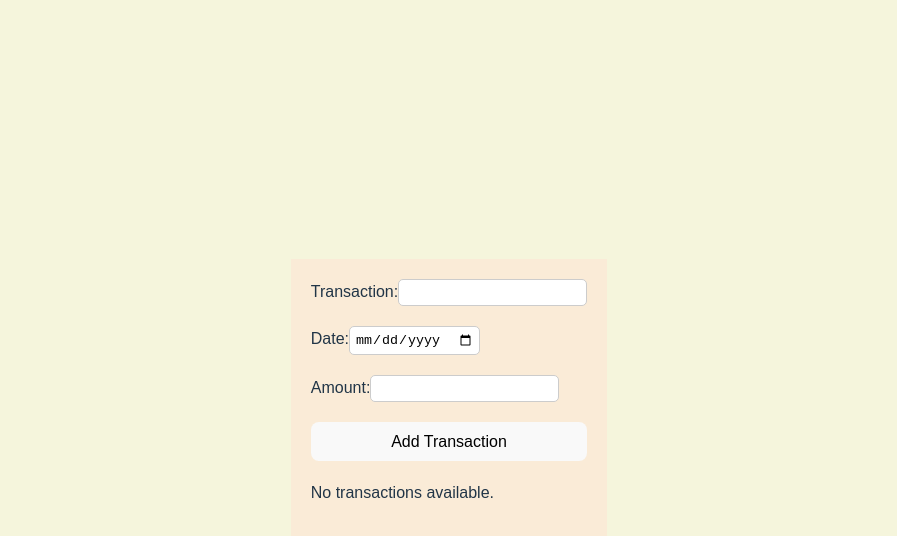
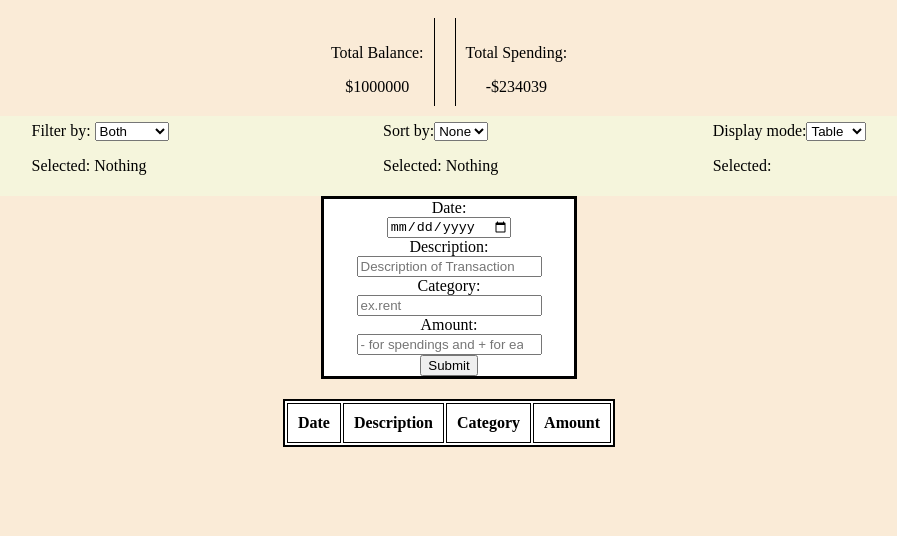
Before and after one commit to JMyoi/BudgetTracker-React, a React (Vite) app: page / in a window 1280 px wide. Shown: the top 536 px of the page, without its empty margins (191-1088 px from the left). Built offline with nearby package versions, Linux system fonts and the light colour scheme.

Commit message:
Major Refactor

```diff
--- a/src/App.css
+++ b/src/App.css
@@ -1,66 +1,78 @@
 body{
+  background-color: antiquewhite;
+}
+#Page{
+  display:flex;
+  flex-direction: column;
+  align-items: center;
+}
+.AddTransactionForm{
+  border: 3px solid black;
+  display:flex;
+  flex-direction: column;
+  align-items: center;
+  width:250px;
+  height:auto;
+  background-color: white;
+}
+#TableContent{
+  border: 2px solid black;
+  width:auto;
+  margin: 20px 20px;
+  background-color: white;
+
+}
+.tableHeader{
+  border:1px solid black;
+  padding: 10px 10px;
+}
+.tableData{
+  text-align: center;
+  border:1px solid black;
+  padding: 10px 10px;
+}
+
+
+.TotalInfo{
+  display:flex;
+
+
+}
+#balance{
+  display:flex;
+  flex-direction: column;
+  align-items: center;
+  border-right: 1px solid black;
+  padding: 10px 10px;
+  margin: 10px 10px;
+}
+#spending{
+  display:flex;
+  flex-direction: column;
+  align-items: center;
+  border-left: 1px solid black;
+  padding: 10px 10px;
+  margin: 10px 10px;
+
+}
+
+#HeaderToolbar{
+  background-color: beige;
   display:flex;
   flex-direction: row;
-  justify-content: center;
+  justify-content: space-evenly;
   align-items: center;
-  background-color: beige;
+  width:100%;
+  height:80px;
+
 }
-.budget-tracker {
-  max-width: 500px;
-  margin: 0 auto;
-  padding: 20px;
-  font-family: Arial, sans-serif;
-  background-color: antiquewhite;
+#Filter:hover{
+  background-color:blanchedalmond;
 }
+#Sort:hover{
+  background-color: blanchedalmond;
 
-form {
-  display: flex;
-  flex-direction: column;
-  margin-bottom: 20px;
 }
-
-label {
-  margin-bottom: 10px;
+#Display:hover{
+  background-color: blanchedalmond;
 }
-
-input{
-  padding: 5px;
-  border-radius: 5px;
-  border: 1px solid #ccc;
-  margin-bottom: 10px;
-}
-
-button {
-  padding: 8px 12px;
-  background-color: #007bff;
-  color: black;
-  border: none;
-  border-radius: 5px;
-  cursor: pointer;
-}
-
-table {
-  width: 100%;
-  border-collapse: collapse;
-  margin-bottom: 20px;
-}
-
-th,
-td {
-  padding: 8px;
-  text-align: left;
-}
-
-th {
-  background-color: #007bff;
-  color: #fff;
-}
-
-.remove-button {
-  padding: 5px 10px;
-  background-color: #dc3545;
-  color: #fff;
-  border: none;
-  border-radius: 5px;
-  cursor: pointer;
-}
--- a/src/App.jsx
+++ b/src/App.jsx
@@ -1,86 +1,184 @@
-import { useState } from 'react'
-import reactLogo from './assets/react.svg'
-import viteLogo from '/vite.svg'
 import './App.css'
+import {useState} from 'react'
+import HeaderToolbar from './HeaderToolbar'
 
-function BudgetTracker() {
-  const [transactions, setTransactions] = useState([]);//set to empty aray
+function TotalInfo(){
+  let totalBalance = 1000000;
+  let totalSpent = 234039;
+  return(
+  <div className = "TotalInfo">
+    <div id = "balance">
+      <p>Total Balance:</p>
+      ${totalBalance}
+    </div>
+    <div id = 'spending'>
+      <p>Total Spending:</p>
+      -${totalSpent}
+    </div>
+  </div>);
+}
 
-  const handleAddTransaction = (event) => {
-    event.preventDefault();
-    const form = event.target;
-    const transaction = {
-      name: form.name.value,
-      date: form.date.value,
-      //turn the string into floating point number
-      amount: parseFloat(form.amount.value),
-    };
-    setTransactions([...transactions, transaction]);
-    form.reset();
-  };
 
-  const handleRemoveTransaction = (index) => {
-    const updatedTransactions = [...transactions];
-    updatedTransactions.splice(index, 1);
-    setTransactions(updatedTransactions);
-  };
+function Form(){
+  //this state holds an array of objects with transaction, data, and amount keys.
+const[transactionInputs, setTransactionInputs] = useState([]);
 
-  return (
-    <div className="budget-tracker">
-      <form onSubmit={handleAddTransaction}>
-        <label>
-          Transaction:
-          <input type="text" name="name" required />
-        </label>
-        <label>
-          Date:
-          <input type="date" name="date" required />
-        </label>
-        <label>
-          Amount:
-          <input type="number" name="amount" step="0.01" required />
-        </label>
-        <button type="submit">Add Transaction</button>
+  function handleSubmit(e){
+    e.preventDefault();
+      setTransactionInputs(
+        [{
+          date: e.target.dateInput.value,
+          description: e.target.descriptionInput.value,
+          category: e.target.categoryInput.value,
+          amount: e.target.amountInput.value
+
+        },
+        ...transactionInputs]
+        //form.reset(); if you want the form to reset.
+      );
+
+    }
+
+
+  return(
+    <>
+    <form onSubmit = {handleSubmit} className = "AddTransactionForm" >
+    <label htmlFor ="dateInput" >Date: </label>
+      <input id = "dateInput" type="date" required/>
+    <label htmlFor = "descriptionInput"> Description: </label>
+      <input id = "descriptionInput" type="text" required placeholder='Description of Transaction'/>
+    <label htmlFor="categoryInput">Category: </label>
+      <input id = 'categoryInput' type='text' required placeholder = 'ex.rent'/>
+    <label htmlFor = "amountInput">Amount: </label>
+      <input id ="amountInput" type="number" required placeholder = '- for spendings and + for earnings'/>
+    <input type="submit" />
     </form>
 
-      {transactions.length > 0 ? (
-        <table className="transaction-table">
+    <TableContent transactionInputs = {transactionInputs}/>
+    </>
+  )
+
+}
+
+
+function TableContent({transactionInputs}){
+  return (
+    <>
+    <div>
+      <table id = "TableContent">
         <thead>
-            <tr>
-              <th>Transaction</th>
-              <th>Date</th>
-              <th>Amount</th>
-              <th>Remove</th>
+          <tr id = "headerRow">
+            <th className = "tableHeader">Date</th>
+            <th className = "tableHeader">Description</th>
+            <th className = "tableHeader">Category</th>
+            <th className = "tableHeader">Amount</th>
           </tr>
         </thead>
-          <tbody>
-            {transactions.map((transaction, index) => (
-              <tr key={index}>
-                <td>{transaction.name}</td>
-                <td>{transaction.date}</td>
-                <td>${transaction.amount.toFixed(2)}</td>
-                <td>
-                  <button
-                    className="remove-button"
-                    onClick={() => handleRemoveTransaction(index)}
-                  >
-                    Remove
-                  </button>
-                </td>
+
+        <tbody id = "dataBody">
+          {transactionInputs.map(
+            (Inputs, i)=>{
+              return(
+                <tr className = "inputRow" key = {i}>
+                  <td className = "tableData">{Inputs.date} </td>
+                  <td className = "tableData">{Inputs.description} </td>
+                  <td className = "tableData">{Inputs.category}</td>
+                  <td className = "tableData">{Inputs.amount}</td>
                 </tr>
-            ))}
+                )
+              }
+            )
+          }
         </tbody>
       </table>
-      ) : (
-        //if no transactions.
-        <p>No transactions available.</p>
-      )}
+    </div>
+    </>
+  )
+}
+
+
+
+
+
+export default function App() {
+  return (
+    <div id='Page'>
+    <TotalInfo/>
+    <HeaderToolbar/>
+    <Form/>
     </div>
   );
 }
 
-function App() {
-  return <BudgetTracker/>;
-}
 
-export default App;
+
+// function BudgetTracker(){
+//   //this state holds an array of objects with transaction, data, and amount keys.
+//   const[transactionInputs, setTransactionInputs] = useState([]);
+
+//   function Form(){
+//     function handleSubmit(e){
+//       e.preventDefault();
+//         setTransactionInputs(
+//           [{
+//             transaction: e.target.transactionInput.value,
+//             date: e.target.dateInput.value,
+//             amount: e.target.amountInput.value
+//           },
+//           ...transactionInputs]
+//         );
+
+//       }
+
+//     return(
+//       <form onSubmit = {handleSubmit} class = "Form">
+//       <label htmlFor = "transactionInput"> Transaction: </label>
+//         <input id = "transactionInput" type="text" required placeholder='Name of Transaction'/>
+//       <label htmlFor ="dateInput" >date: </label>
+//         <input id = "dateInput" type="date" required/>
+//       <label htmlFor = "amountInput">amount: </label>
+//         <input id ="amountInput" type="number" required placeholder = '- for spendings and + for earnings'/>
+//       <input type="submit" />
+//     </form>
+//     )
+
+//   }
+
+//     return (
+//       <>
+//       <Form/>
+//       <div id = "ContentBody">
+//         <table id = "TableContent">
+//           <thead>
+//             <tr id = "headerRow">
+//               <th>Transaction</th>
+//               <th>Date</th>
+//               <th>Amount</th>
+//             </tr>
+//           </thead>
+
+//           <tbody id = "dataBody">
+//             {transactionInputs.map(
+//               (Inputs)=>{
+//                 let transaction = Inputs.transaction;
+//                 let date = Inputs.date;
+//                 let amount = Inputs.amount;
+//                 return(
+//                   <tr className = "inputRow">
+//                     <td className = "tableData">{transaction} </td>
+//                     <td className = "tableData">{date} </td>
+//                     <td className = "tableData">{amount}</td>
+//                   </tr>
+//                   )
+//                 }
+//               )
+//             }
+//           </tbody>
+//         </table>
+
+//       </div>
+//       </>
+//     )
+
+
+//   }
--- /dev/null
+++ b/src/HeaderToolbar.jsx
@@ -0,0 +1,79 @@
+import {useState} from 'react'
+
+function FilterBy(){
+    const[FilterType, setFilterType] = useState('');
+
+    function handleFilter(event){
+      setFilterType(event.target.value);
+    }
+
+    return(
+      <div id = "Filter">
+        <form>
+          <label htmlFor="Filterby">Filter by: </label>
+          <select  id="Filterby" defaultValue = "Both" onChange={handleFilter}>
+            <option value="Both">Both</option>
+            <option value="Income">Income</option>
+            <option value="Expense">Expense</option>
+          </select>
+        </form>
+        <p>Selected: {FilterType===''? 'Nothing' : FilterType }</p>
+      </div>
+    )
+}
+
+  function SortBy(){
+    const[SortType, setSortType] = useState('');
+
+    function handleSort(event){
+        setSortType(event.target.value);
+    }
+
+    return(
+        <div id = "Sort" >
+            <form >
+                <label htmlFor="SortBy">Sort by:</label>
+                    <select  id="SortBy" defaultValue = "None" onChange = {handleSort}>
+                        <option value="Date">Date</option>
+                        <option value="None" >None</option>
+                        <option value="Price" >Price</option>
+                    </select>
+            </form>
+            <p>Selected: {SortType===''?'Nothing':SortType}</p>
+        </div>
+    );
+  }
+
+  function DisplayMode(){
+    const[DisplayType, setDisplayType] = useState('');
+
+    function handleDisplay(event){
+        setDisplayType(event.target.value);
+    }
+
+    return (
+        <div id = 'Display'>
+            <form>
+                <label htmlFor="DisplayMode">Display mode:</label>
+                <select id = 'DisplayMode' defaultvalue = "Table" onChange = {handleDisplay}>
+                    <option value="Table">Table</option>
+                    <option value="Graph">Graph</option>
+                    <option value="Both">Both</option>
+                </select>
+           </form>
+        <p>Selected: {DisplayType}</p>
+
+        </div>
+    );
+  }
+
+  export default function HeaderToolbar(){
+
+    return(
+      <div id = "HeaderToolbar">
+        <FilterBy/>
+        <SortBy/>
+        <DisplayMode/>
+      </div>
+    )
+  }
--- a/src/index.css
+++ b/src/index.css
@@ -1,4 +1,4 @@
-:root {
+/* :root {
   font-family: Inter, system-ui, Avenir, Helvetica, Arial, sans-serif;
   line-height: 1.5;
   font-weight: 400;
@@ -66,4 +66,4 @@ button:focus-visible {
   button {
     background-color: #f9f9f9;
   }
-}
+} */
```
Lines whose indentation alone changed are shown as unchanged.
